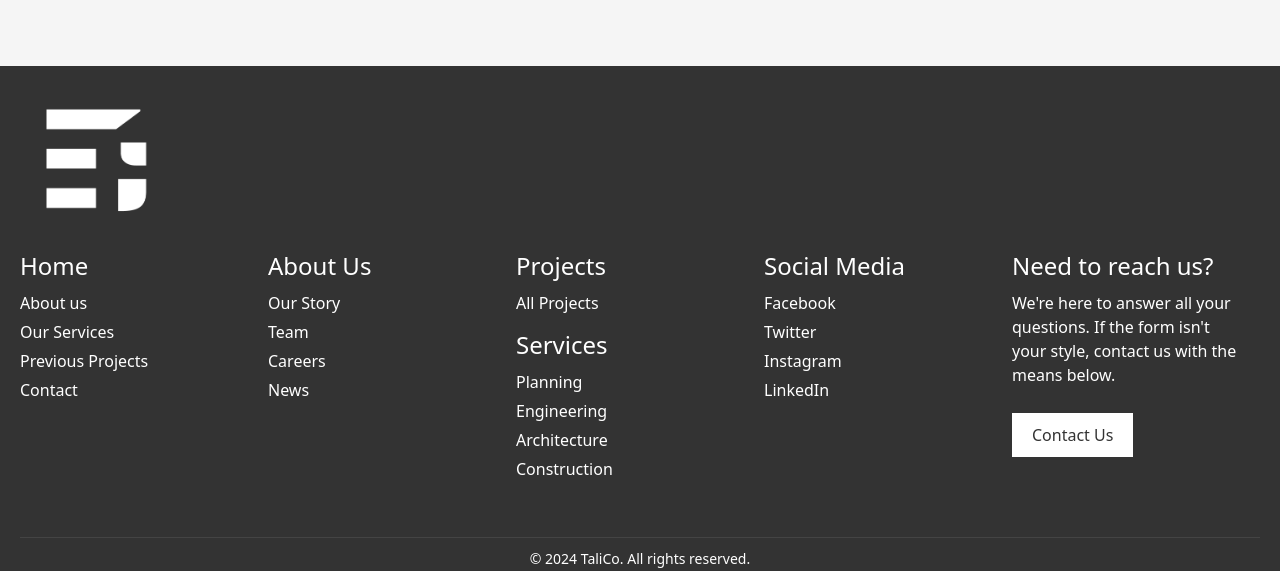
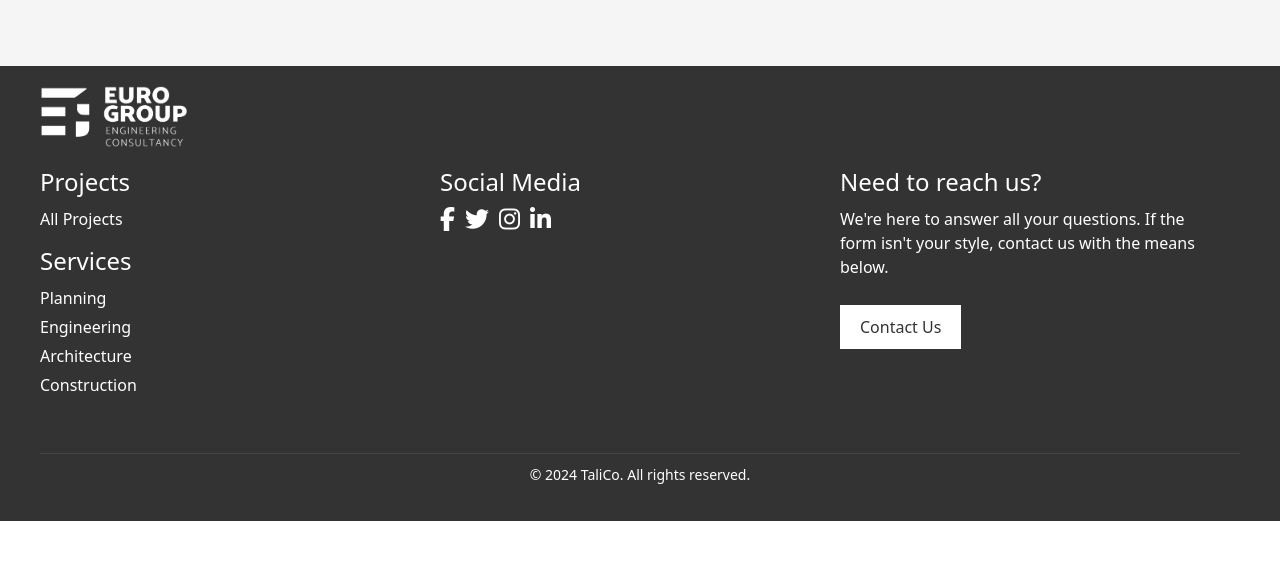
Before and after one commit to elsheikh21/euro-group-sito, a React (Create React App) app: page /project/1 in a window 1280 px wide. Shown: the part 2698-3269 px from the top of the page. After the commit the page ends 3219 px from the top, so only its background shows below. Built offline with nearby package versions, Linux system fonts and the light colour scheme.

Commit message:
feat: :lipstick: Desktop footer updated

```diff
--- a/src/components/Footer.css
+++ b/src/components/Footer.css
@@ -3,11 +3,12 @@
 .footer {
   background-color: #333; /* Dark background */
   color: #fff; /* White text color */
-  padding: 20px;
+  padding: 20px 40px;
   text-align: left;
   display: flex;
   flex-direction: column;
   align-items: stretch;
+
 }
 
 .footer-upper {
@@ -31,6 +32,30 @@
   flex: 1 1 180px; /* Flex-grow and minimum width to make it responsive */
   margin-right: 20px;
 }
+
+
+/* Style for the unordered list */
+.social-media-list {
+  list-style: none; /* Remove bullet points */
+  padding: 0; /* Remove padding */
+  margin: 0; /* Remove margin */
+  display: flex; /* Aligns items horizontally */
+  gap: 10px; /* Space between icons */
+}
+
+/* Style for the social media icons */
+.social-icon {
+  font-size: 24px; /* Size of the icons */
+  color: #000; /* Black color for the icons */
+  transition: color 0.3s ease; /* Smooth transition for hover effect */
+  text-decoration: none; /* Remove underline */
+}
+
+/* Hover effect to change icons back to their normal colors */
+.social-icon:hover {
+  color: inherit; /* Use default color */
+}
+
 
 .footer-column h4 {
   margin-bottom: 10px;
--- a/src/components/Footer.js
+++ b/src/components/Footer.js
@@ -6,29 +6,12 @@ const Footer = () => {
     <footer className="footer">
       {/* Upper Row */}
       <div className="footer-upper">
-        <img src="../logo192.png" alt="Logo" className="footer-logo" />
+        <img src="../images/logos/logo_white.png" alt="Logo" className="footer-logo" />
       </div>
 
       {/* Middle Row */}
       <div className="footer-middle">
-        <div className="footer-column">
-          <h4>Home</h4>
-          <ul>
-            <li><a href="#About">About us</a></li>
-            <li><a href="#Services">Our Services</a></li>
-            <li><a href="#Projects">Previous Projects</a></li>
-            <li><a href="#Contact">Contact</a></li>
-          </ul>
-        </div>
-        <div className="footer-column">
-          <h4>About Us</h4>
-          <ul>
-            <li><a href="#Story">Our Story</a></li>
-            <li><a href="#Team">Team</a></li>
-            <li><a href="#Careers">Careers</a></li>
-            <li><a href="#News">News</a></li>
-          </ul>
-        </div>
+
         <div className="footer-column">
           <h4>Projects</h4>
           <ul>
@@ -44,11 +27,11 @@ const Footer = () => {
         </div>
         <div className="footer-column">
           <h4>Social Media</h4>
-          <ul>
-            <li><a href="#Facebook">Facebook</a></li>
-            <li><a href="#Twitter">Twitter</a></li>
-            <li><a href="#Instagram">Instagram</a></li>
-            <li><a href="#LinkedIn">LinkedIn</a></li>
+          <ul className="social-media-list">
+            <li><a href="#Facebook" className="social-icon fab fa-facebook-f"></a></li>
+            <li><a href="#Twitter" className="social-icon fab fa-twitter"></a></li>
+            <li><a href="#Instagram" className="social-icon fab fa-instagram"></a></li>
+            <li><a href="#LinkedIn" className="social-icon fab fa-linkedin-in"></a></li>
           </ul>
         </div>
         <div className="footer-column">
```
